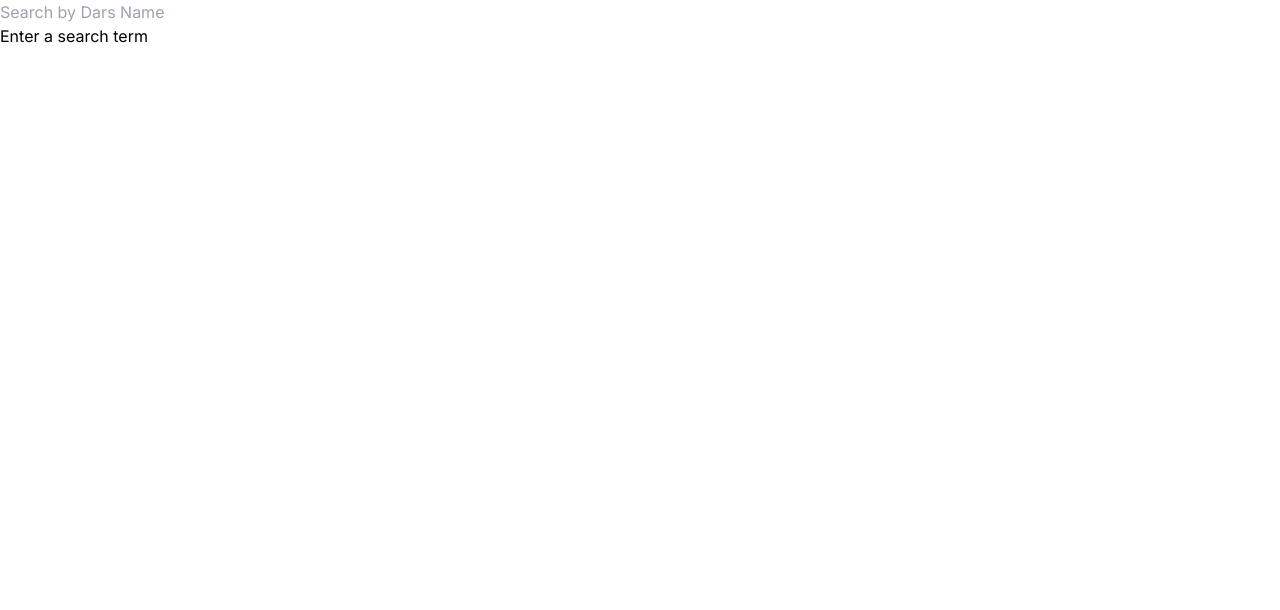
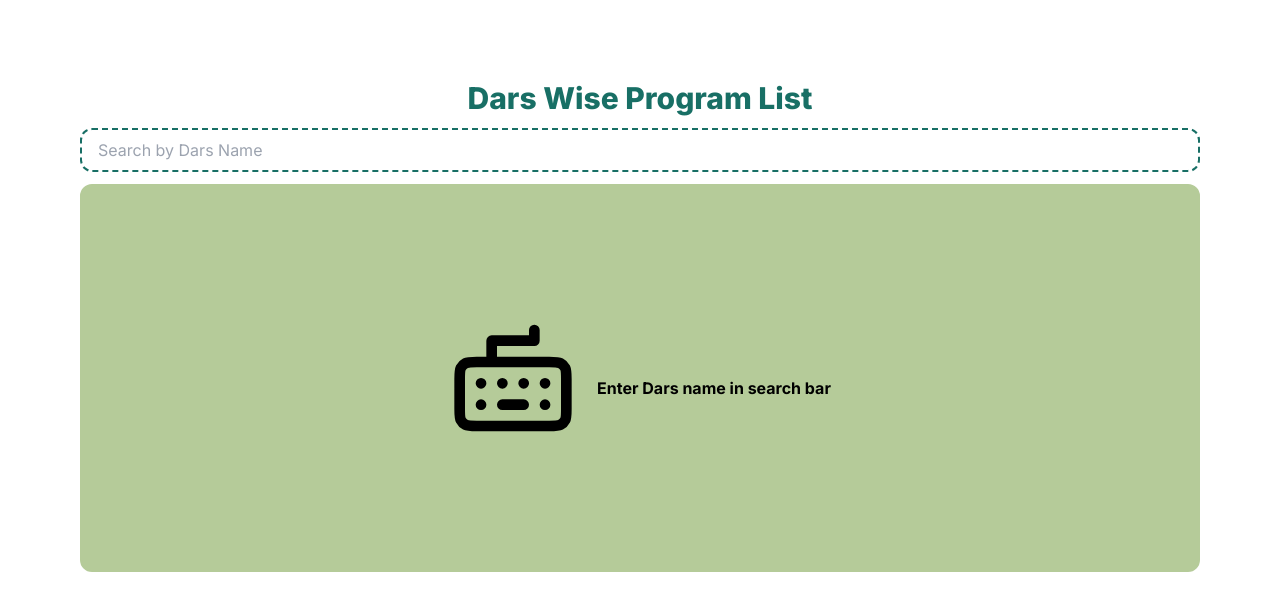
Before and after one commit to ajnanmvr/darsfest, a Next.js app: page /dars in a window 1280 px wide. Shown: the top 610 px of the page. Built offline with nearby package versions, Linux system fonts and the light colour scheme.

Commit message:
about to complete

```diff
--- a/app/components/Search.jsx
+++ /dev/null
@@ -1,53 +0,0 @@
-"use client"
-import React, { useState } from 'react';
-import Data from '../../data/FullData.json';
-
-function Search() {
-  const [searchTerm, setSearchTerm] = useState('');
-  const filteredData = Data.filter((item) => {
-    const searchFields = [
-      'code',
-      'name',
-      'darsname',
-      'category',
-      'offstage1',
-      'offstage2',
-      'offstage3',
-      'stage1',
-      'stage2',
-      'stage3',
-      'groupstage',
-      'groupoffstage',
-    ];
-    return searchFields.some((field) => {
-      const fieldValue = item[field] || ''; // Ensure a default value if the field is undefined
-      return fieldValue.toLowerCase().includes(searchTerm.toLowerCase());
-    });
-  });
-
-  const handleSearch = (e) => {
-    setSearchTerm(e.target.value);
-  };
-
-  return (
-    <div>
-      <input
-        type="text"
-        placeholder="Search by CODE, Name, Dars Name, etc."
-        value={searchTerm}
-        onChange={handleSearch}
-      />
-      <div>
-        {filteredData.map((item, index) => (
-          <div key={index}>
-            <h1>{item.code}</h1>
-            <p>{item.name}</p>
-            {/* Add additional fields here as needed */}
-          </div>
-        ))}
-      </div>
-    </div>
-  );
-}
-
-export default Search;
--- a/app/dars/jr/[slug]/page.jsx
+++ b/app/dars/jr/[slug]/page.jsx
@@ -21,14 +21,15 @@ function DarsDetails() {
   const containsNumber = (values, number) =>
     values.some((value) => value && value.includes(number + 9));
   return (
-    <div className="text-center text-xs ml-10  mt-20 ">
-      <div>
-        <div className="flex h-48 items-end mb-8">
-          <div className="w-[300px] my-auto print:w-[300px] text-center overflow-hidden">
-            <p className="text-2xl font-bold ">{selectedDars.darsname}</p>
+    <div className="text-center text-xs m-10 print:m-0 p-8 rounded-xl">
+      <div className="">
+        <div className="flex h-48 items-end mb-8 w-[1260px]">
+          <div className="w-[400px] my-auto text-center">
+          <p className="text-2xl font-bold ">{selectedDars.darsname}</p>
             <p className="font-bold mt-2">Program List for Junior Category</p>
           </div>
-          <div className="w-[800px] ">
+          <div className="">
+
             <div className="flex whitespace-nowrap font-semibold">
               <p className="w-6 print:w-5 -rotate-90">ഖിറാഅത്ത്</p>
               <p className="w-6 print:w-5 -rotate-90">ഹിഫ്ള്</p>
@@ -66,11 +67,14 @@ function DarsDetails() {
       </div>
       <div>
         {darsData.map((v, i) => (
-          <div key={i} className="flex">
-            <p className="w-[300px] print:w-[300px] text-left line-clamp-1 font-semibold">
-              {v.name}
-            </p>
-            <div className="print:w-[800px]">
+ <div key={i} className="flex w-[1260px]">
+ <p className="w-[60px] text-left line-clamp-1 font-semibold">
+   {v.code}
+ </p>
+ <p className="w-[340px] text-left line-clamp-1 font-semibold">
+   {v.name}
+ </p>
+ <div className="">
               <div className="flex border-b border-slate-800">
                 {Array.from({ length: 9 }, (_, index) => (
                   <p
--- a/app/dars/page.jsx
+++ b/app/dars/page.jsx
@@ -26,24 +26,68 @@ function DarsWise() {
   };
 
   return (
-    <div>
+    <div className="p-12 lg:p-20">
+      <h1 className="text-center font-extrabold text-3xl text-primary mb-3">
+        Dars Wise Program List
+      </h1>
       <input
         type="text"
         placeholder="Search by Dars Name"
         value={searchText}
         onChange={handleSearch}
+        className="w-full px-4 py-2 rounded-xl border-2 border-dashed border-primary"
       />
       <div>
         {searchText !== "" && filteredData.length > 0 ? (
-          filteredData.map((item, index) => (
-            <div key={index}>
-              <Link href={`/dars/jr/${item.slug}`}>
-                <h1>{item.darsname}</h1>
-              </Link>
-            </div>
-          ))
+          <div className="flex flex-wrap gap-2 justify-center mt-3">
+            {filteredData.map((item, index) => (
+              <div key={index} className="w-72 bg-secondary p-6 rounded-xl">
+                <h1 className="font-bold line-clamp-2 h-12">{item.darsname}</h1>
+                <div className="flex gap-2 mt-1">
+                  <Link href={`/dars/jr/${item.slug}`}>
+                    <button className="px-2 py-1 bg-primary hover:bg-primaryDark rounded-lg text-white font-semibold">
+                      Junior
+                    </button>
+                  </Link>
+                  <Link href={`/dars/sr/${item.slug}`}>
+                    <button className="px-2 py-1 bg-primary hover:bg-primaryDark rounded-lg text-white font-semibold">
+                      Senior
+                    </button>
+                  </Link>
+                </div>
+              </div>
+            ))}
+          </div>
         ) : (
-          <p>{searchText === "" ? "Enter a search term" : "No data found"}</p>
+          <div className="w-full mt-3 py-32 flex flex-wrap px-6 text-center gap-5 justify-center items-center font-bold bg-secondary border-2 border-secondary rounded-xl">
+            <svg
+              viewBox="0 0 24 24"
+              className="w-32 h-32"
+              fill="none"
+              xmlns="http://www.w3.org/2000/svg"
+            >
+              <g id="SVGRepo_bgCarrier" stroke-width="0"></g>
+              <g
+                id="SVGRepo_tracerCarrier"
+                stroke-linecap="round"
+                stroke-linejoin="round"
+              ></g>
+              <g id="SVGRepo_iconCarrier">
+                <path
+                  d="M6 13H6.01M6 17H6.01M10 13H10.01M14 13H14.01M18 17H18.01M18 13H18.01M16 3V5H8V9M10 17H14M5.2 21H18.8C19.9201 21 20.4802 21 20.908 20.782C21.2843 20.5903 21.5903 20.2843 21.782 19.908C22 19.4802 22 18.9201 22 17.8V12.2C22 11.0799 22 10.5198 21.782 10.092C21.5903 9.71569 21.2843 9.40973 20.908 9.21799C20.4802 9 19.9201 9 18.8 9H5.2C4.07989 9 3.51984 9 3.09202 9.21799C2.71569 9.40973 2.40973 9.71569 2.21799 10.092C2 10.5198 2 11.0799 2 12.2V17.8C2 18.9201 2 19.4802 2.21799 19.908C2.40973 20.2843 2.71569 20.5903 3.09202 20.782C3.51984 21 4.0799 21 5.2 21Z"
+                  stroke="#000000"
+                  stroke-width="2"
+                  stroke-linecap="round"
+                  stroke-linejoin="round"
+                ></path>
+              </g>
+            </svg>
+            <p className="mt-5">
+              {searchText === ""
+                ? "Enter Dars name in search bar"
+                : "No data found"}
+            </p>
+          </div>
         )}
       </div>
     </div>
--- a/app/dars/sr/[slug]/page.jsx
+++ b/app/dars/sr/[slug]/page.jsx
@@ -21,14 +21,14 @@ function DarsDetails() {
   const containsNumber = (values, number) =>
     values.some((value) => value && value.includes(number + 9));
   return (
-    <div className="text-center text-xs ml-10 print:m-0 mt-20 ">
-      <div>
-        <div className="flex h-48 items-end mb-8">
-        <div className="w-[300px] my-auto print:w-[220px] text-center overflow-hidden">
+    <div className="text-center text-xs m-10 print:m-0 p-8 rounded-xl">
+      <div className="">
+        <div className="flex h-48 items-end mb-8 w-[1260px]">
+          <div className="w-[400px] my-auto text-center">
             <p className="text-2xl font-bold ">{selectedDars.darsname}</p>
             <p className="font-bold mt-2">Program List for Senior Category</p>
           </div>
-          <div className="w-[800px] ">
+          <div className="">
             <div className="flex whitespace-nowrap font-semibold">
               <p className="w-6 print:w-5 -rotate-90">ഖിറാഅത്ത്</p>
               <p className="w-6 print:w-5 -rotate-90">ഹിഫ്ള്</p>
@@ -78,11 +78,14 @@ function DarsDetails() {
       </div>
       <div>
         {darsData.map((v, i) => (
-          <div key={i} className="flex">
-            <p className="w-[300px] print:w-[220px] text-left line-clamp-1 font-semibold">
+          <div key={i} className="flex w-[1260px]">
+            <p className="w-[60px] text-left line-clamp-1 font-semibold">
+              {v.code}
+            </p>
+            <p className="w-[340px] text-left line-clamp-1 font-semibold">
               {v.name}
             </p>
-            <div className="print:w-[800px]">
+            <div className="">
               <div className="flex border-b border-slate-800">
                 {Array.from({ length: 9 }, (_, index) => (
                   <p
--- a/app/page.jsx
+++ b/app/page.jsx
@@ -1,12 +1,62 @@
-import React from 'react'
-import Search from './components/Search'
+"use client";
+import React, { useState } from "react";
+import Data from "../data/FullData.json";
 
-function Home() {
+function Search() {
+  const [searchTerm, setSearchTerm] = useState("");
+  const filteredData = Data.filter((item) => {
+    const searchFields = [
+      "code",
+      "name",
+      "darsname",
+      "category",
+      "offstage1",
+      "offstage2",
+      "offstage3",
+      "stage1",
+      "stage2",
+      "stage3",
+      "groupstage",
+      "groupoffstage",
+    ];
+    return searchFields.some((field) => {
+      const fieldValue = item[field] || ""; // Ensure a default value if the field is undefined
+      return fieldValue.toLowerCase().includes(searchTerm.toLowerCase());
+    });
+  });
+
+  const handleSearch = (e) => {
+    setSearchTerm(e.target.value);
+  };
+
   return (
-    <div>
-      <Search/>
+    <div className="p-12 lg:p-20">
+      <h1 className="text-center font-extrabold text-3xl text-primary mb-3">
+        Program Search
+      </h1>
+      <input
+        type="text"
+        placeholder="Search by CODE, Name, Dars Name, etc."
+        value={searchTerm}
+        onChange={handleSearch}
+        className="w-full px-4 py-2 rounded-xl border-2 border-dashed border-primary"
+      />
+      <div className="flex flex-wrap gap-2 justify-center mt-3">
+        {filteredData.map((item, index) => (
+          <div
+            className="w-72 bg-secondary p-6 rounded-xl flex flex-col gap-2 items-start"
+            key={index}
+          >
+            <h1 className="px-2 py-1 bg-primary inline rounded-lg text-white font-semibold">
+              {item.code}
+            </h1>
+            <p className=" line-clamp-2 h-12">{item.name}</p>
+            {/* Add addition  al fields here as needed */}
+          </div>
+        ))}
+      </div>
     </div>
-  )
+  );
 }
 
-export default Home
+export default Search;
--- a/tailwind.config.js
+++ b/tailwind.config.js
@@ -7,10 +7,10 @@ module.exports = {
   ],
   theme: {
     extend: {
-      backgroundImage: {
-        'gradient-radial': 'radial-gradient(var(--tw-gradient-stops))',
-        'gradient-conic':
-          'conic-gradient(from 180deg at 50% 50%, var(--tw-gradient-stops))',
+      colors: {
+        primary: '#186F65', // Change this to your primary color code
+        primaryDark: 'darkgreen', // Change this to your primary color code
+        secondary: '#B5CB99', // Change this to your secondary color code
       },
     },
   },
```
